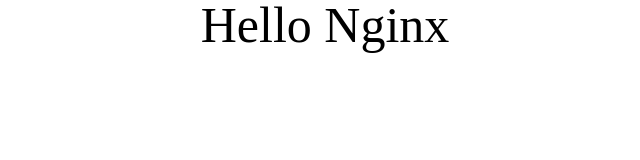
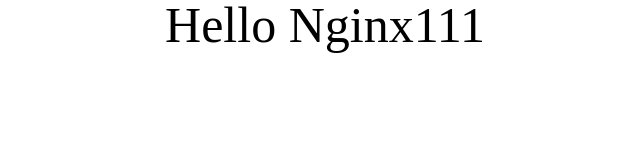
Before and after one commit to eorjs37/nginx-docker, a plain HTML site: page src/index.html in a window 1280 px wide. Shown: the whole page, without its empty margins (315-955 px from the left). Drawn offline with Linux system fonts and the light colour scheme.

Commit message:
docker compose

```diff
--- a/src/index.html
+++ b/src/index.html
@@ -10,7 +10,7 @@
 </head>
 
 <body>
-    <h1 class="title">Hello Nginx</h1>
+    <h1 class="title">Hello Nginx111</h1>
 </body>
 
 </html>
```
Also changed, not shown: 9 other files.
